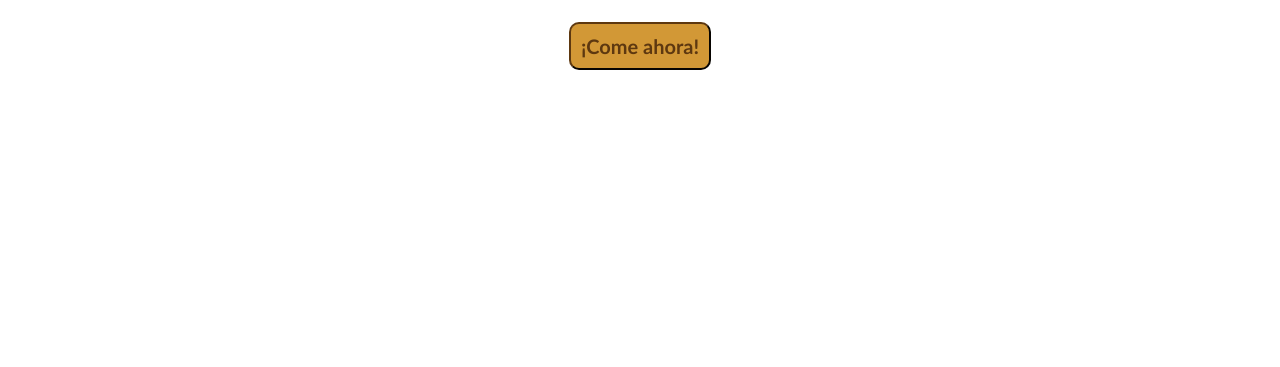
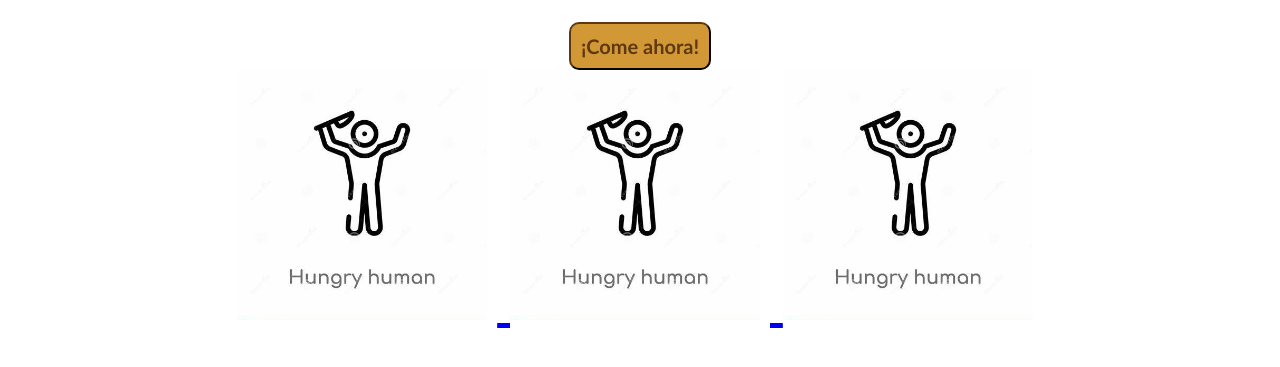
Before and after one commit to LauraFranco404/Amadores_izquierdosos, a React (Create React App) app: page / in a window 1280 px wide. Shown: the part 415-782 px from the top of the page. Built offline with nearby package versions, Linux system fonts and the light colour scheme.

Commit message:
Add files via upload

```diff
--- a/src/pages/Home/Home/Home.css
+++ b/src/pages/Home/Home/Home.css
@@ -15,5 +15,14 @@
     border-color:#5D3810;
     border-radius: 10px;
     margin-top: 50px;
+}
 
+.contenedorImagenes{
+    display: flex; /* Utiliza un contenedor flex para alinear las imágenes */
 }
+
+.imagenes{
+    width: 250px;
+    height: 250px;
+    margin-right: 10px; /* Añade un margen derecho entre las imágenes (opcional) */
+  }
--- a/src/pages/Home/Home/Home.js
+++ b/src/pages/Home/Home/Home.js
@@ -4,6 +4,13 @@ import "./Home.css"
 import Barra from "../../../components/Barra/Barra"
 import { Link } from "react-router-dom";
 
+const Imagen = () => {
+    return (
+      <Link to="/">
+          <img src="/imagen1.jpeg" alt="Icono" className="imagenes"/> {/* Cambia la ruta según la ubicación de tu favicon.ico */}
+      </Link>
+    );
+  }
 // Define el componente IconLink fuera de la función Home
 
 
@@ -28,14 +35,16 @@ function Home() {
       <Barra/>
       <div className="estiloTitulo">
         <h1>Left[L]overs</h1>
-      </div>
-      <div>
         <Link to = {"/Stores"}>
           <button className="estiloBoton">
             ¡Come ahora!
           </button>
         </Link>
-
+        <div className="contenedor-imagenes">
+          <Imagen className = "imagenes"/>
+          <Imagen className = "imagenes"/>
+          <Imagen className = "imagenes"/>
+        </div>
       </div>
     </div>
   )
```
Also changed, not shown: public/imagen1.jpeg (added).
